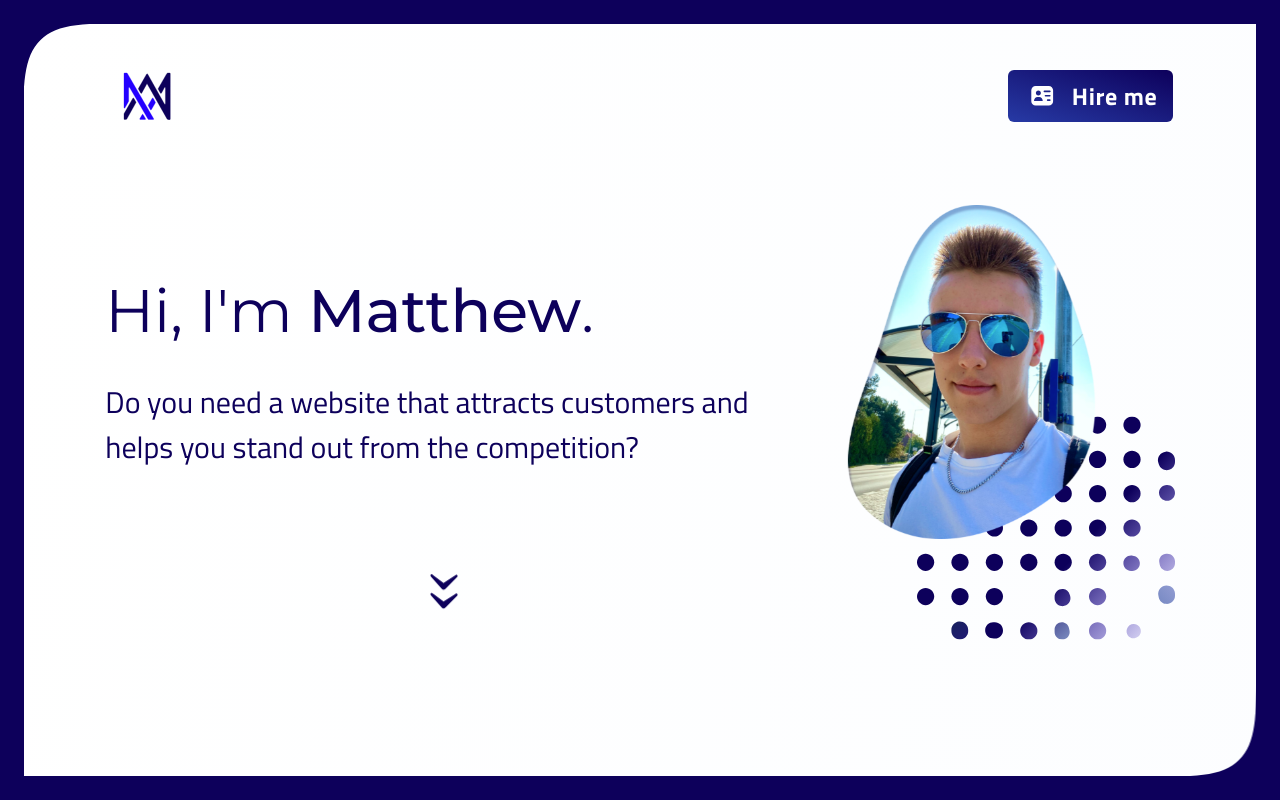
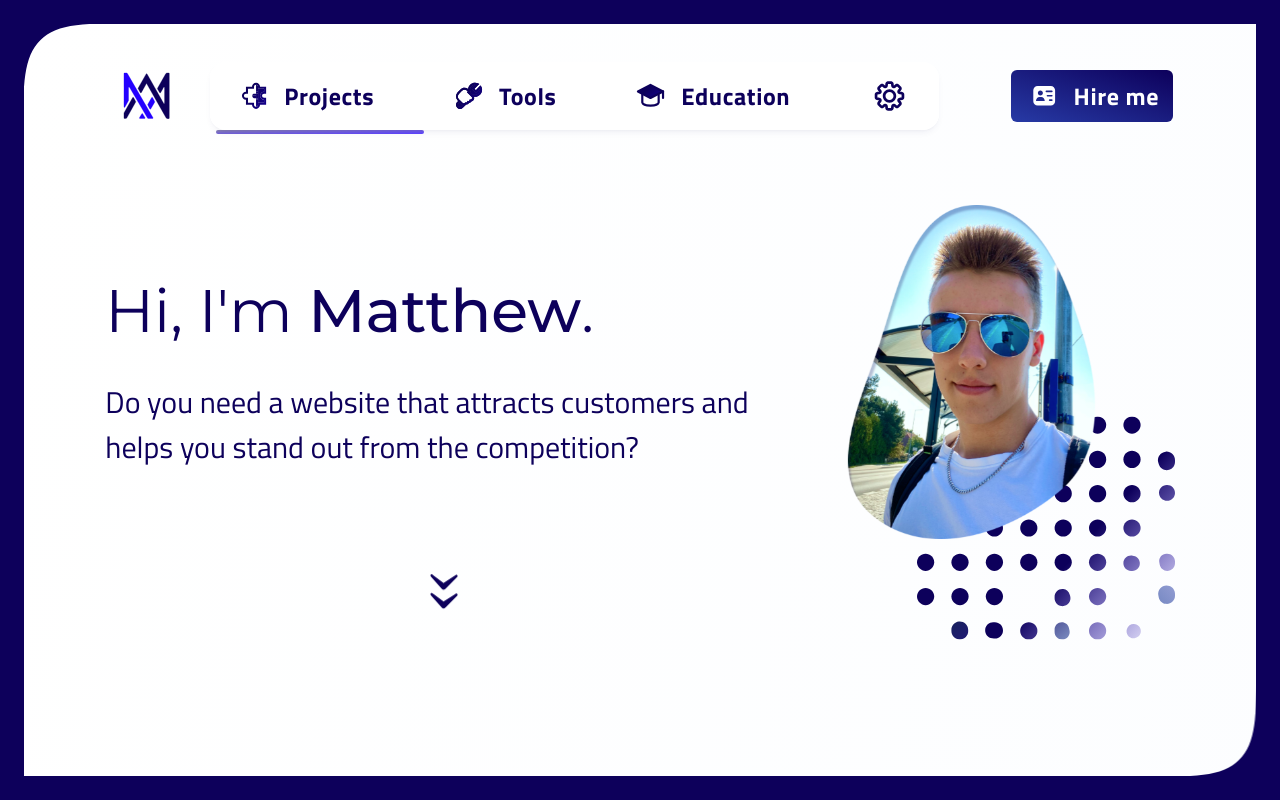
Before and after one commit to muslewski/muslewski.com, a React (Vite) app: page / in a window 1280 px wide. Shown: the top 800 px of the page. Built offline with nearby package versions, Linux system fonts and the light colour scheme; what tailwindcss-animated would draw is missing.

Commit message:
repair menu

```diff
--- a/src/components/1SectionHero/Menu.jsx
+++ b/src/components/1SectionHero/Menu.jsx
@@ -39,7 +39,8 @@ function Menu({ setTheme, theme, hrLeft = "" }) {
 
   // By default animation is hidden
   const [animationClass, setAnimationClass] = useState("xl:hidden 2xl:flex");
-  const [menuAnimationClass, setMenuAnimationClass] = useState("hidden");
+  const [menuAnimationClass, setMenuAnimationClass] =
+    useState("hidden xl:flex");
 
   // Logic for animation of settings (Jump in / out)
   useEffect(() => {
```
